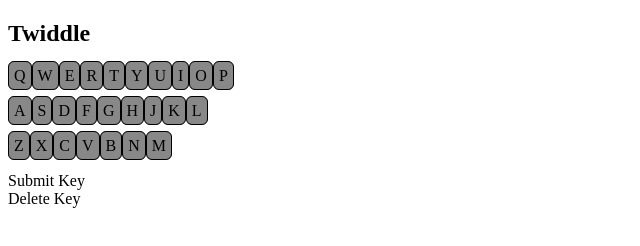
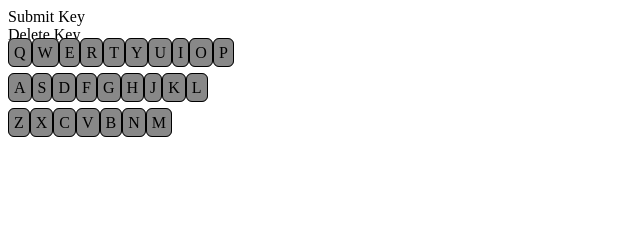
Before and after one commit to KikiDotPy/Twiddle.GroupProject, a plain HTML site: page source/index.html in a window 1280 px wide. Shown: the whole page, without its empty margins (0-640 px from the left). Drawn offline with Linux system fonts and the light colour scheme.

Commit message:
markup simplified

```diff
--- a/source/index.html
+++ b/source/index.html
@@ -8,19 +8,9 @@
     <title>Twiddle (Wordle Clone)</title>
 </head>
 <body>
-    <nav>
-        <h2>Twiddle</h2>
-    </nav>
-    <main>
-        <div>
-            <!-- Game Board -->
-        </div>
-        <div>
-            <div id="keyboard"></div>
-            <div>Submit Key</div>
-            <div>Delete Key</div>
-        </div>
-    </main>
-    <!-- Here comes our implementation -->
+    <div id="keyboard">
+        <div>Submit Key</div>
+        <div>Delete Key</div>
+    </div>
 </body>
 </html>
```
